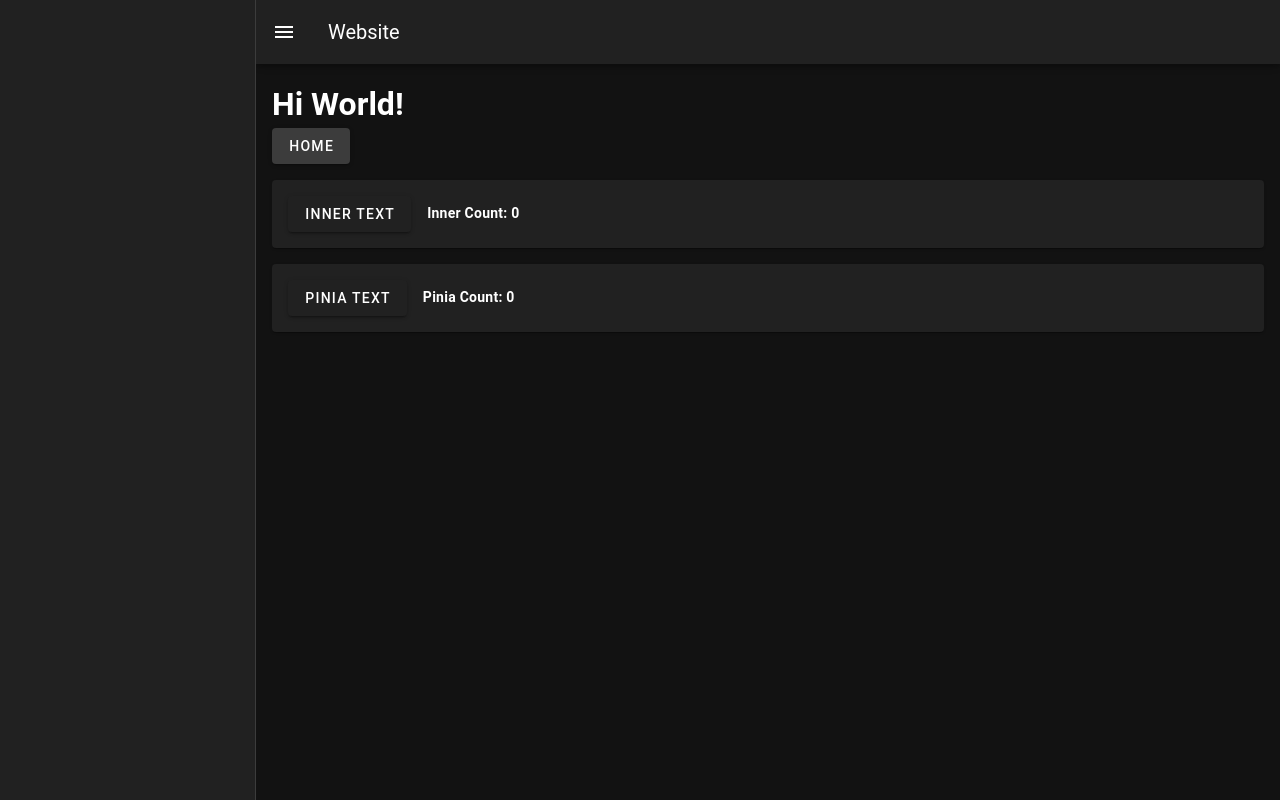
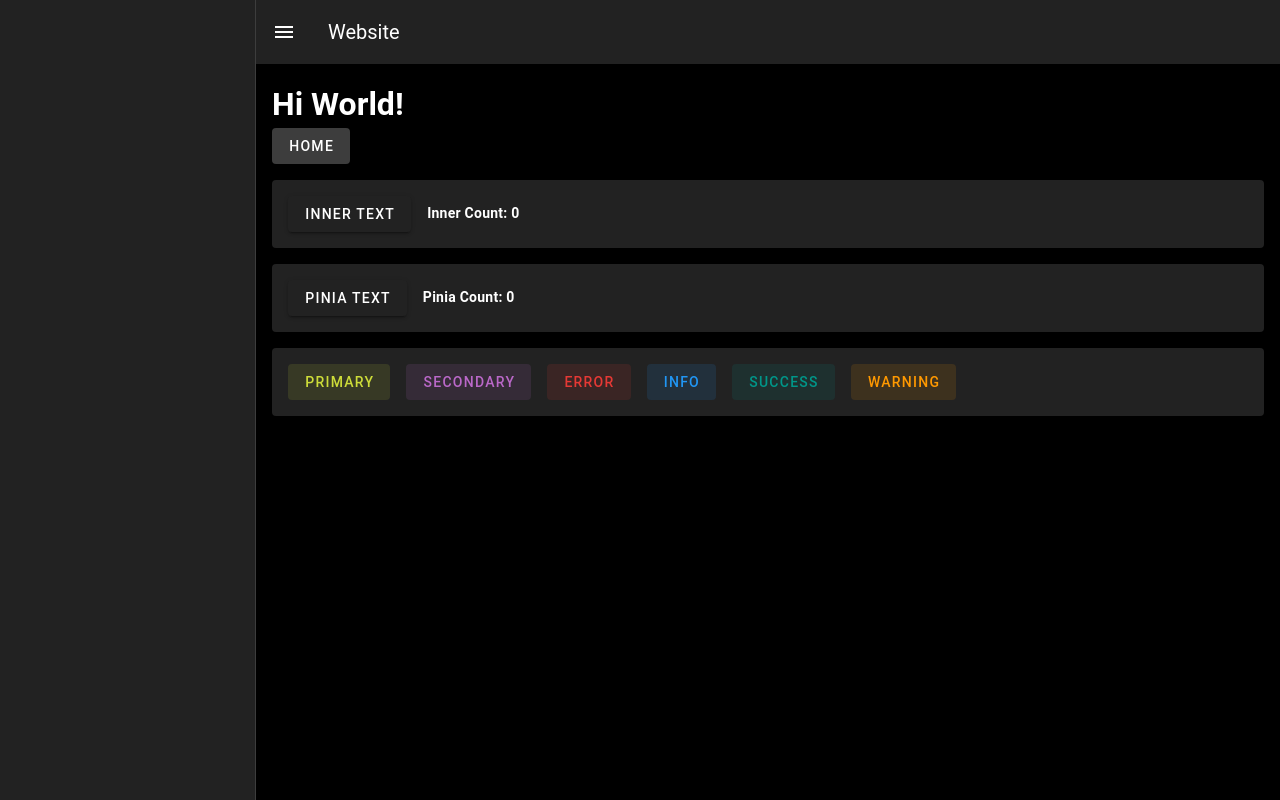
Before and after one commit to mineot/website, a Vue app: page / in a window 1280 px wide. Built offline with nearby package versions, Linux system fonts and the light colour scheme.

Commit message:
alpha/vuetify - theme config

```diff
--- a/src/style/index.ts
+++ b/src/style/index.ts
@@ -2,9 +2,26 @@ import { createVuetify } from "vuetify";
 import * as components from "vuetify/components";
 import * as directives from "vuetify/directives";
 
+const websiteTheme = {
+  dark: true,
+  colors: {
+    background: "#000", // black
+    surface: "#222", // light black
+    primary: "#CDDC39", // lime
+    secondary: "#BA68C8", // purple lighten-2
+    error: "#E53935", // red darken-1
+    info: "#2196F3", // blue
+    success: "#009688", // teal
+    warning: "#FF9800", // orange
+  }
+};
+
 const style = createVuetify({
   theme: {
-    defaultTheme: "dark"
+    defaultTheme: "websiteTheme",
+    themes: {
+      websiteTheme
+    }
   },
   components,
   directives,
--- a/src/views/HomeView.vue
+++ b/src/views/HomeView.vue
@@ -6,10 +6,21 @@
     </v-card-text>
   </v-card>
 
-  <v-card>
+  <v-card class="mr">
     <v-card-text>
       <v-btn @click="store.increment()">Pinia Text</v-btn>
       <span>Pinia Count: {{ store.count }}</span>
+    </v-card-text>
+  </v-card>
+
+  <v-card>
+    <v-card-text>
+      <v-btn variant="tonal" color="primary">Primary</v-btn>
+      <v-btn variant="tonal" color="secondary">Secondary</v-btn>
+      <v-btn variant="tonal" color="error">Error</v-btn>
+      <v-btn variant="tonal" color="info">Info</v-btn>
+      <v-btn variant="tonal" color="success">Success</v-btn>
+      <v-btn variant="tonal" color="warning">Warning</v-btn>
     </v-card-text>
   </v-card>
 </template>
```
